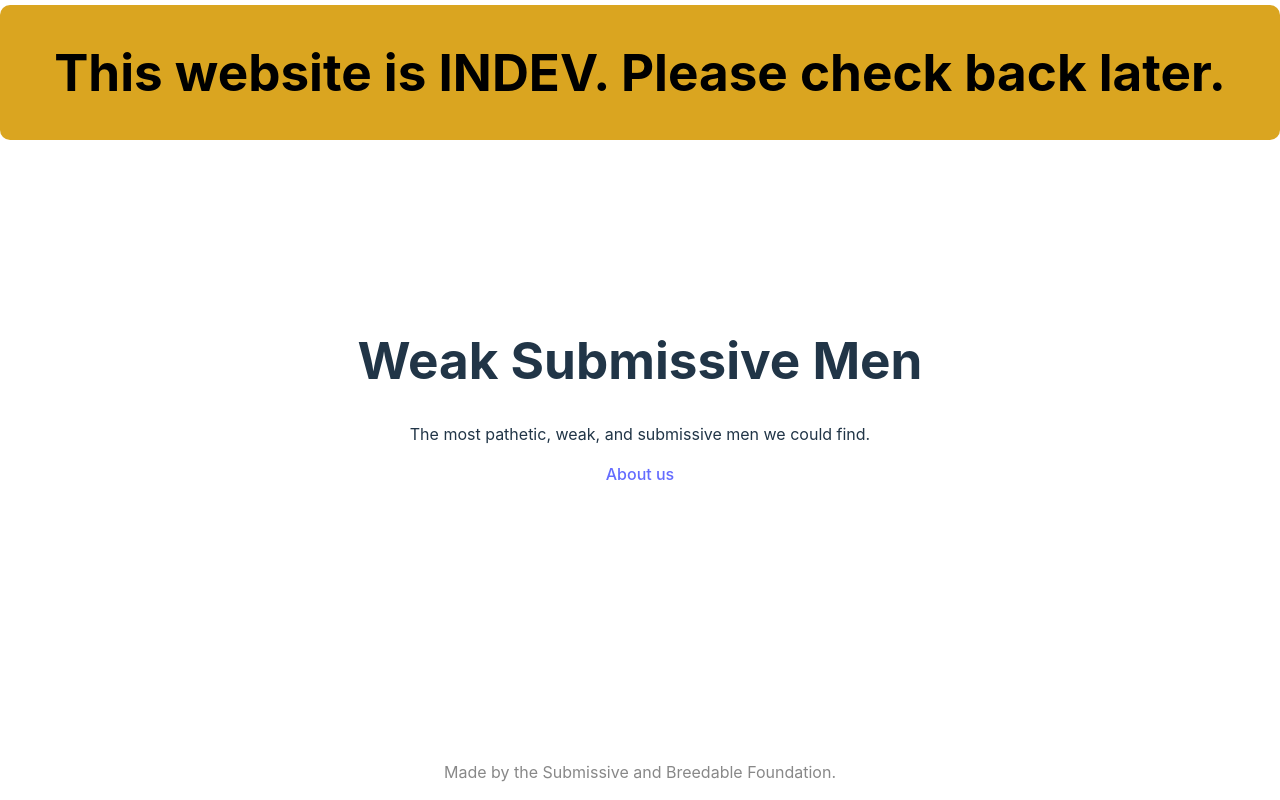
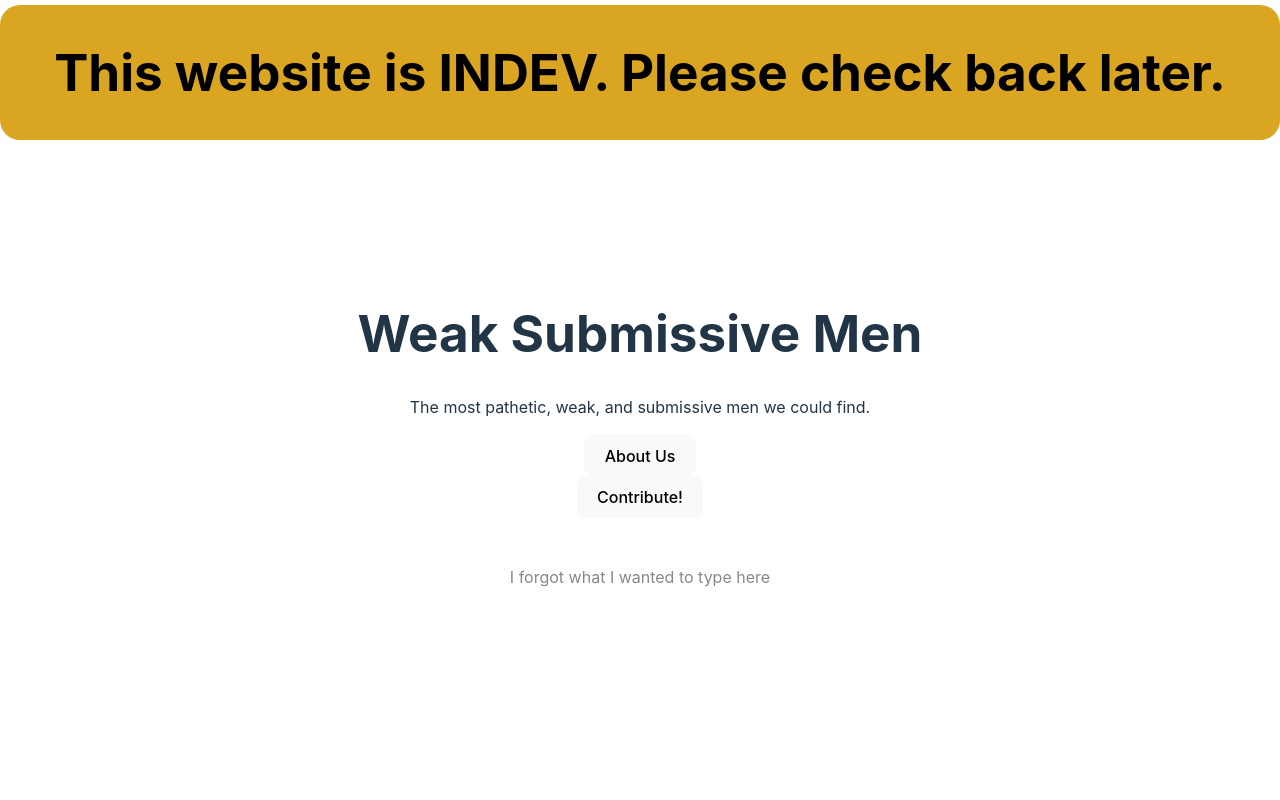
Before and after one commit to Dessie-xyz/willmenwork, a React (Vite) app: page / in a window 1280 px wide. Built offline with nearby package versions, Linux system fonts and the light colour scheme.

Commit message:
Omg sm idek

```diff
--- a/src/react-app/App.css
+++ b/src/react-app/App.css
@@ -41,7 +41,7 @@
 }
 
 .read-the-docs {
-	position: fixed;
+	position: static;
 	right: 0;
 	left: 0;
 	bottom:0;
--- a/src/react-app/App.tsx
+++ b/src/react-app/App.tsx
@@ -4,22 +4,26 @@ import { Route, Routes } from "react-router-dom";
 import "./App.css";
 import Home from "./pages/Home.tsx"
 import About from "./pages/About.tsx"
+import NotFound from "./pages/NotFound.tsx"
 
 function App() {
 
 	return (
 		<>
-			<div style={{backgroundColor:"GoldenRod", borderRadius:"10px", position:"fixed",top:"5px",right:"0px",left:"0px"}}>
+			<div style={{backgroundColor:"GoldenRod", borderRadius:"20px", position:"fixed",top:"5px",right:"0px",left:"0px"}}>
         	    <h1 style={{color:"black", padding:"5px"}}>This website is INDEV. Please check back later.</h1>
         	</div>
-			<div>
+			<div style={{paddingTop:"75px", paddingBottom:"15px"}}>
 				<Routes>
 					<Route path="/" element={<Home/>}/>
 					<Route path="/about" element={<About />}/>
+
+					{/*Fallback route*/}
+					<Route path="*" element={<NotFound />}/>
 				</Routes>
 			</div>
 			<div>
-				<p className="read-the-docs">Made by the Submissive and Breedable Foundation.</p>
+				<p className="read-the-docs">I forgot what I wanted to type here</p>
 			</div>
 		</>
 	);
--- a/src/react-app/index.css
+++ b/src/react-app/index.css
@@ -15,11 +15,11 @@
 
 a {
 	font-weight: 500;
-	color: #646cff;
+	color: #9297ff;
 	text-decoration: inherit;
 }
 a:hover {
-	color: #535bf2;
+	color: #797fee;
 }
 
 body {
@@ -54,6 +54,13 @@ button:focus-visible {
 	outline: 4px auto -webkit-focus-ring-color;
 }
 
+dialog {
+	&::backdrop{
+		background: #2135479c;
+		backdrop-filter: blur(3px);
+	}
+}
+
 @media (prefers-color-scheme: light) {
 	:root {
 		color: #213547;
--- a/src/react-app/pages/About.tsx
+++ b/src/react-app/pages/About.tsx
@@ -1,5 +1,3 @@
-// src/Components/Header.jsx
-
 import { Link } from "react-router-dom";
 
 const Header = () => {
--- a/src/react-app/pages/Home.tsx
+++ b/src/react-app/pages/Home.tsx
@@ -1,8 +1,10 @@
-// src/Components/Header.jsx
+import { useRef } from "react";
+import { useNavigate } from "react-router-dom";
+import NotImplemented, {NotImplHandle} from "./NotImplemented.tsx";
 
-import { Link } from "react-router-dom";
-
-const Header = () => {
+const Home = () => {
+  const navFren = useNavigate();
+  const notImplRef = useRef<NotImplHandle>(null);
   return (
     <div>
       <div style={{ textAlign: "center" }}>
@@ -11,13 +13,17 @@ const Header = () => {
         <nav>
           <ul style={{ listStyleType: "none", padding: 0 }}>
             <li>
-                <Link to="/about">About us</Link>
+              <button onClick={() => navFren("/about")}>About Us</button>
+            </li>
+            <li>
+              <button onClick={() => notImplRef.current?.showNotImplDialog()}>Contribute!</button>
             </li>
           </ul>
+          <NotImplemented ref={notImplRef} />
         </nav>
       </div>{" "}
     </div>
   );
 };
 
-export default Header;
+export default Home;
--- /dev/null
+++ b/src/react-app/pages/NotFound.tsx
@@ -0,0 +1,26 @@
+import { useNavigate } from "react-router-dom";
+
+const Header = () => {
+  const navFren = useNavigate();
+  return (
+    <div>
+      <div style={{ textAlign: "center" }}>
+        <h1>Unrecognized URL</h1>
+        <p>The requested URL was not recognized as matching any page. If you typed it in manually, double check your spelling.</p>
+        <nav>
+          <ul style={{ listStyleType: "none", padding: 0 }}>
+            <li>
+                <button onClick={() => navFren("/")}>View Homepage</button>
+            </li>
+          </ul>
+        </nav>
+        <figure>
+          <img src="https://c.tenor.com/lMpaVEufHsYAAAAd/tenor.gif" alt='An anthropomorphic cat character looking around in distress. The image is captioned "w-where are all the m-men?? i need men!"'/>
+          <figcaption><a href="https://tenor.com/view/boykisser-meme-gif-10721481181001359046">Image posted to Tenor.com by boykisser2.</a></figcaption>
+        </figure>
+      </div>{" "}
+    </div>
+  );
+};
+
+export default Header;
--- /dev/null
+++ b/src/react-app/pages/NotImplemented.tsx
@@ -0,0 +1,33 @@
+import { forwardRef, useImperativeHandle, useRef } from "react";
+
+export type NotImplHandle = {
+  showNotImplDialog: () => void;
+};
+
+const Header = forwardRef<NotImplHandle>((_, ref) => {
+  const notImplDialog = useRef<HTMLDialogElement | null>(null);
+  const showNotImplDialog = () => {
+    if (notImplDialog.current) {
+      notImplDialog.current.showModal();
+    }
+  };
+  const hideNotImplDialog = () => {
+    if (notImplDialog.current) {
+      notImplDialog.current.close();
+    }
+  };
+  useImperativeHandle(ref, () => ({ showNotImplDialog }));
+
+
+  return (
+    <div>
+      <dialog ref={notImplDialog} closedby="none">
+        <h2>Not Implemented</h2>
+        <p>This feature is not yet implemented. Check back later once this section of the website has been completed</p>
+        <button onClick={hideNotImplDialog}>Dismiss</button>
+      </dialog>
+    </div>
+  );
+});
+
+export default Header;
```
